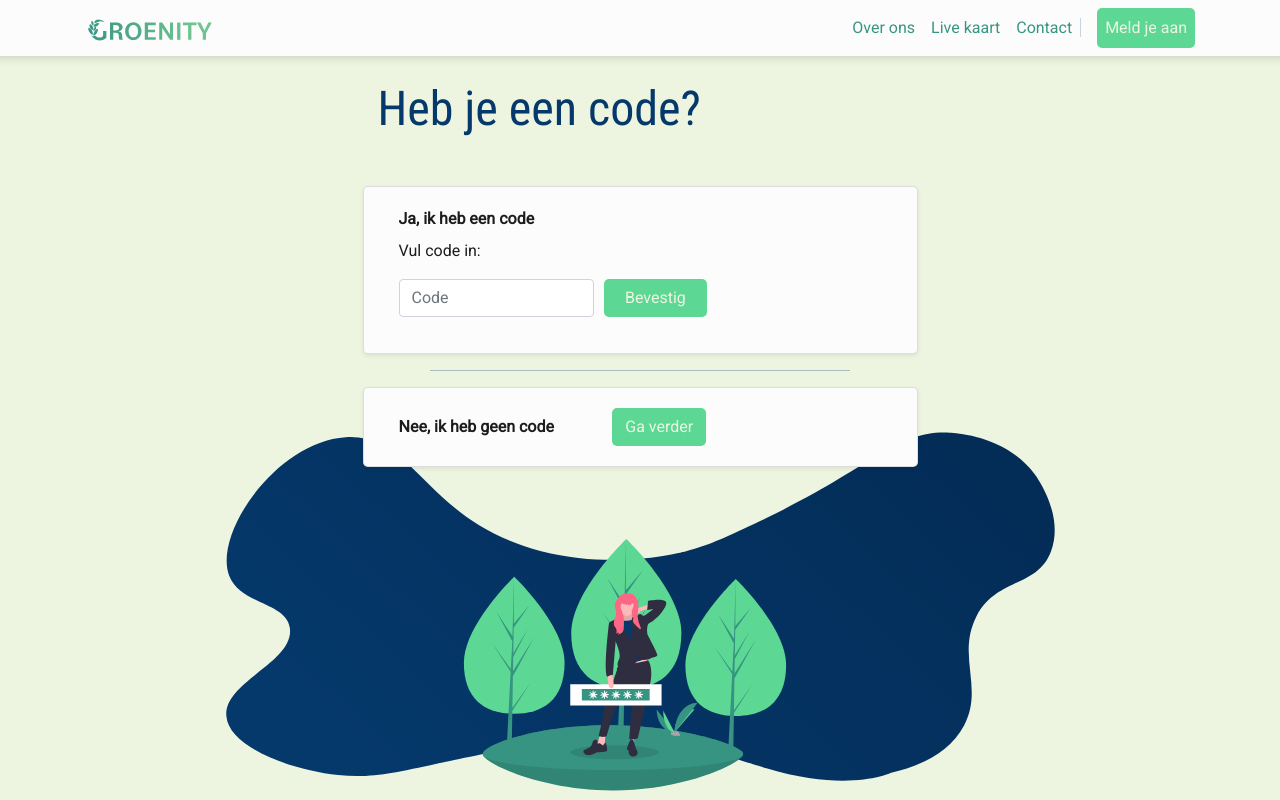
After one commit to MinjuCo/groenity, a PHP site: page /pages/askCode.php in a window 1280 px wide. The commit adds this page. Run offline with PHP 8.4, Linux system fonts and the light colour scheme.

Commit message:
Fixed layout of askCode page and renamed it from registration.php to askCode.php - code made by Marlena

```diff
--- a/css/style.css
+++ b/css/style.css
@@ -46,6 +46,12 @@ h4{
     color: #389583;
 }
 
+hr{
+    color: rgba(5, 56, 107, 0.3);
+    border-top:1px solid rgba(5, 56, 107, 0.3);
+    width: 80%;
+}
+
 /*   NAVBAR  */
 .navbar {
     background-color: #FCFCFC;
@@ -77,7 +83,6 @@ h4{
     color: #EDF5E0;
     margin-left: 1em;
     border-radius: 5px;
-    padding: 0.5em;
 }
 
 /* LANDINGPAGE.PHP */
@@ -114,28 +119,17 @@ h1{
     height: 100vh;
     background-image: url("../img/Visuals/ask_code.svg");
     background-repeat: no-repeat;
-    background-size: contain;
+    background-size: 75%;
     background-position: bottom center;
     padding-top: 5em;
 }
-.p-2 .row, .p-3 .row, .p-4 .row{
-    width: 600px;
-}
-.registration-moveit{
-    margin-left: 10px;
-}
+
 .btn-form-registratie{
     margin-left:0;
     padding-left: 20px;
     padding-right: 20px;
 }
-.form-space{
-    background-color: #FCFCFC;
-    border-radius: 15px;
-    margin-bottom: 2em;
-    width: 600px;
-    box-shadow: 0px 0px 10px 5px rgba(0,0,0, 0.15);
-}
+
 /* FOOTER */
 .page-footer {
     height: 56px;
--- /dev/null
+++ b/pages/askCode.php
@@ -0,0 +1,56 @@
+<?php
+    $pageTitle = "Code";
+?>
+<!DOCTYPE html>
+<html lang="nl">
+<?php include_once(__DIR__."/../includes/head.inc.php"); ?>
+
+<body>
+    <?php include_once(__DIR__."/../includes/nav.inc.php"); ?>
+    <div class="container askCode">
+        <div class="col-md-6 m-auto">
+        <!-- 1st -->
+        <h2>Heb je een code?</h2>
+            <!-- 2nd -->
+            <div class="row">
+                <div class="card shadow-sm col-12 rounded-lg">
+                    <div class="card-body">
+                        <label>Ja, ik heb een code</label>
+
+                        <p>Vul code in:</p>
+
+                        <form action="" method="post">
+                            <div class="form-row">
+                                <div class="form-group col-md-5">
+                                    <label for="inputCode" class="sr-only">code</label>
+                                    <input type="text" class="form-control" name="code" id="inputCode" placeholder="Code">
+                                </div>
+                                <div class="form-group col-md-7">
+                                    <input type="submit" value="Bevestig" class="btn btn-form-registratie">
+                                </div>
+                            </div>
+                        </form>
+                    </div>
+                </div>
+            </div>
+            <hr>
+
+            <div class="row">
+                <div class="card shadow-sm col-12 rounded-lg">
+                    <div class="card-body">
+                        <div class="row">
+                            <div class="col-md-5 d-flex align-items-center">
+                                <label class="mb-0">Nee, ik heb geen code</label>
+                            </div>
+                            <div class="col-md-7">
+                                <a href="registration.php" class="btn">Ga verder</a>
+                            </div>
+                        </div>
+                    </div>
+                </div>
+            </div>
+        </div>
+    </div>
+</body>
+
+</html>
```
